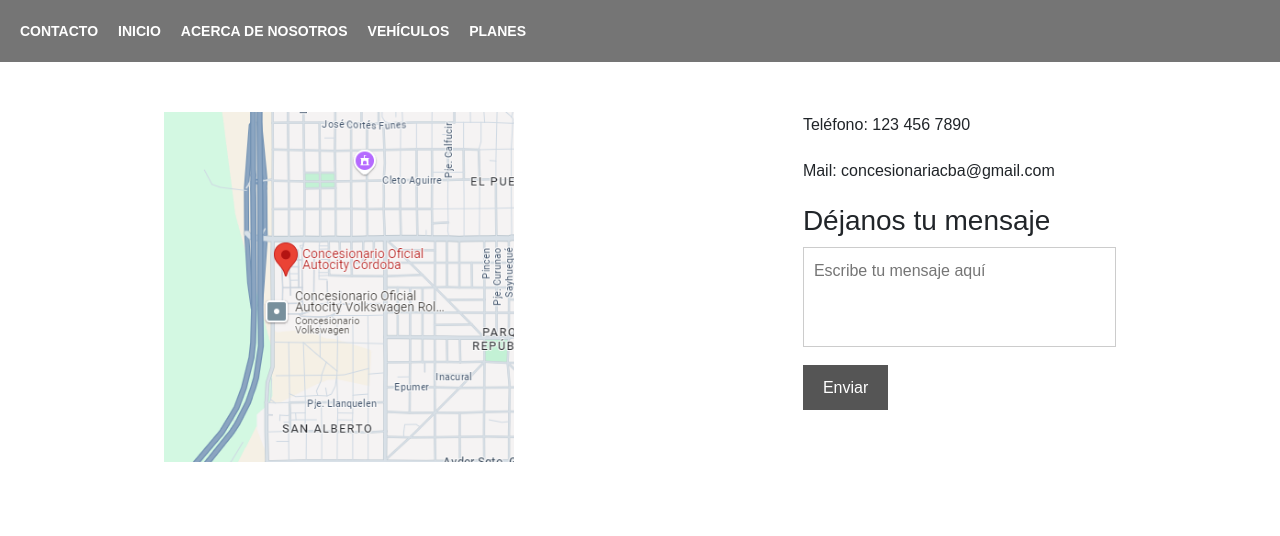
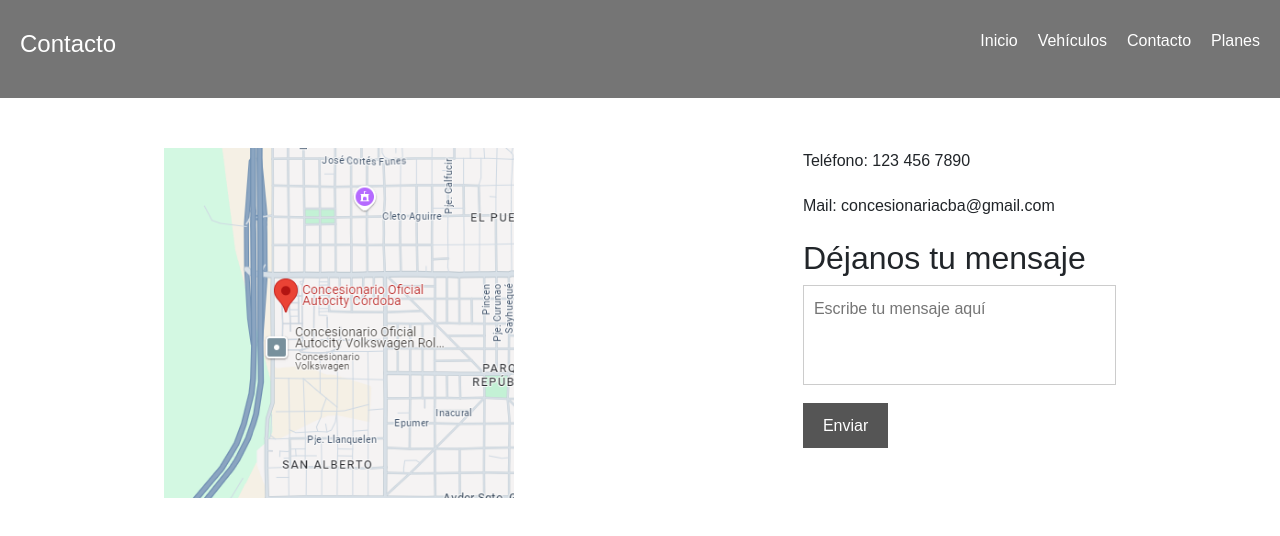
Before and after one commit to fraancarignano/proyectoCoder, a website: page pages/contacto.html in a window 1280 px wide. Drawn offline with nearby package versions, Linux system fonts and the light colour scheme.

Commit message:
ultimo commit

```diff
--- a/pages/contacto.html
+++ b/pages/contacto.html
@@ -11,14 +11,14 @@
 <body>
 
     <header>
-        <nav>
-            <div class="nav-items contacto-nav">
-                <a href="#">CONTACTO</a>
-                <a href="/index.html">INICIO</a>
-                <a href="/pages/nosotros.html">ACERCA DE NOSOTROS</a>
-                <a href="/pages/vehiculos.html">VEHÍCULOS</a>
-                <a href="/pages/planes.html">PLANES</a>
-            </div>
+        <nav class="navbar">
+            <h2 class="navbar__title">Contacto</h2>
+            <ul class="navbar__menu">
+                <li><a href="/index.html">Inicio</a></li>
+                <li><a href="/pages/vehiculos.html">Vehículos</a></li>
+                <li><a href="/pages/contacto.html">Contacto</a></li>
+                <li><a href="/pages/planes.html">Planes</a></li>
+            </ul>
         </nav>
     </header>
 
@@ -32,7 +32,7 @@
             <p>Mail: concesionariacba@gmail.com</p>
 
             <div class="formulario-contacto">
-                <h3>Déjanos tu mensaje</h3>
+                <h2>Déjanos tu mensaje</h2>
                 <form action="#" method="POST">
                     <textarea name="mensaje" placeholder="Escribe tu mensaje aquí"></textarea>
                     <button type="submit">Enviar</button>
```
Also changed, not shown: pages/nosotros.html (+2 -2 lines), pages/planes.html (+1 -1 lines), pages/vehiculos.html (+5 -5 lines), index.html (line endings or trailing spaces), sass/_responsive.scss (renamed from sass/responsive.scss).
